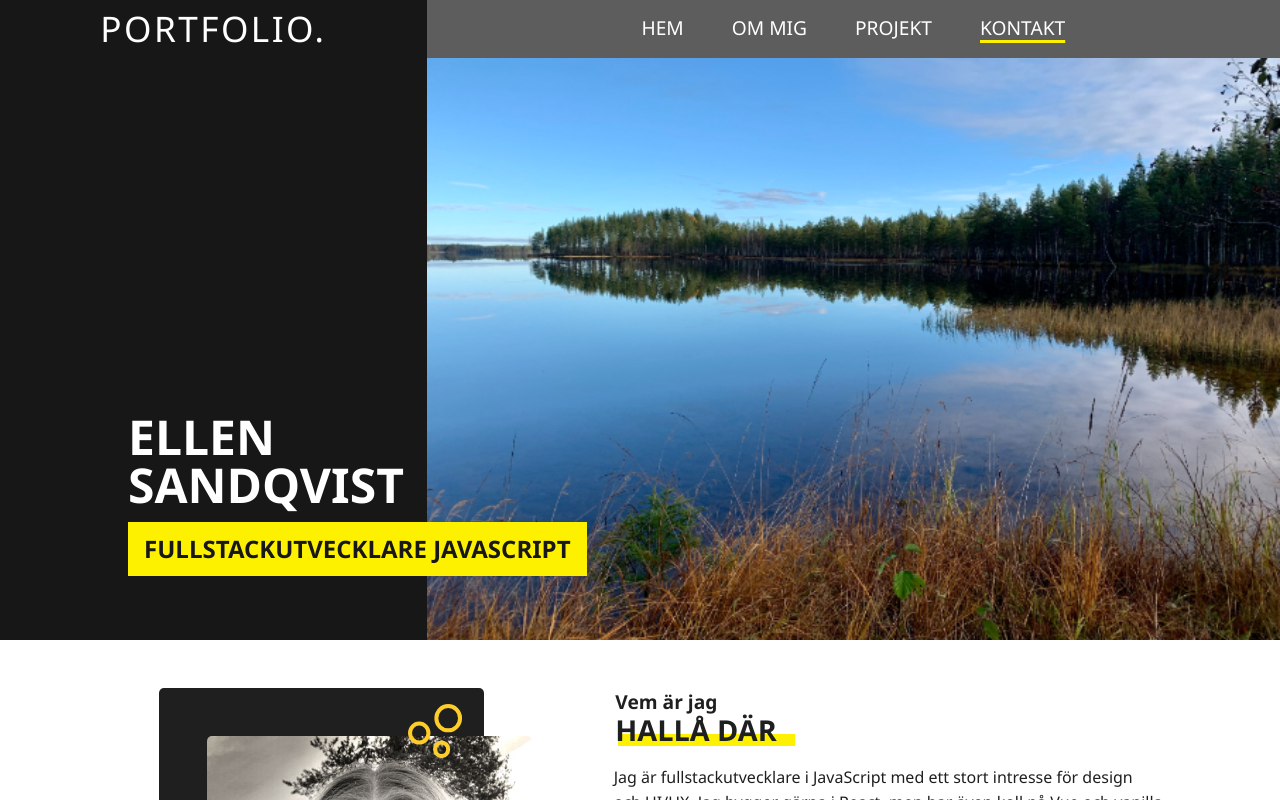
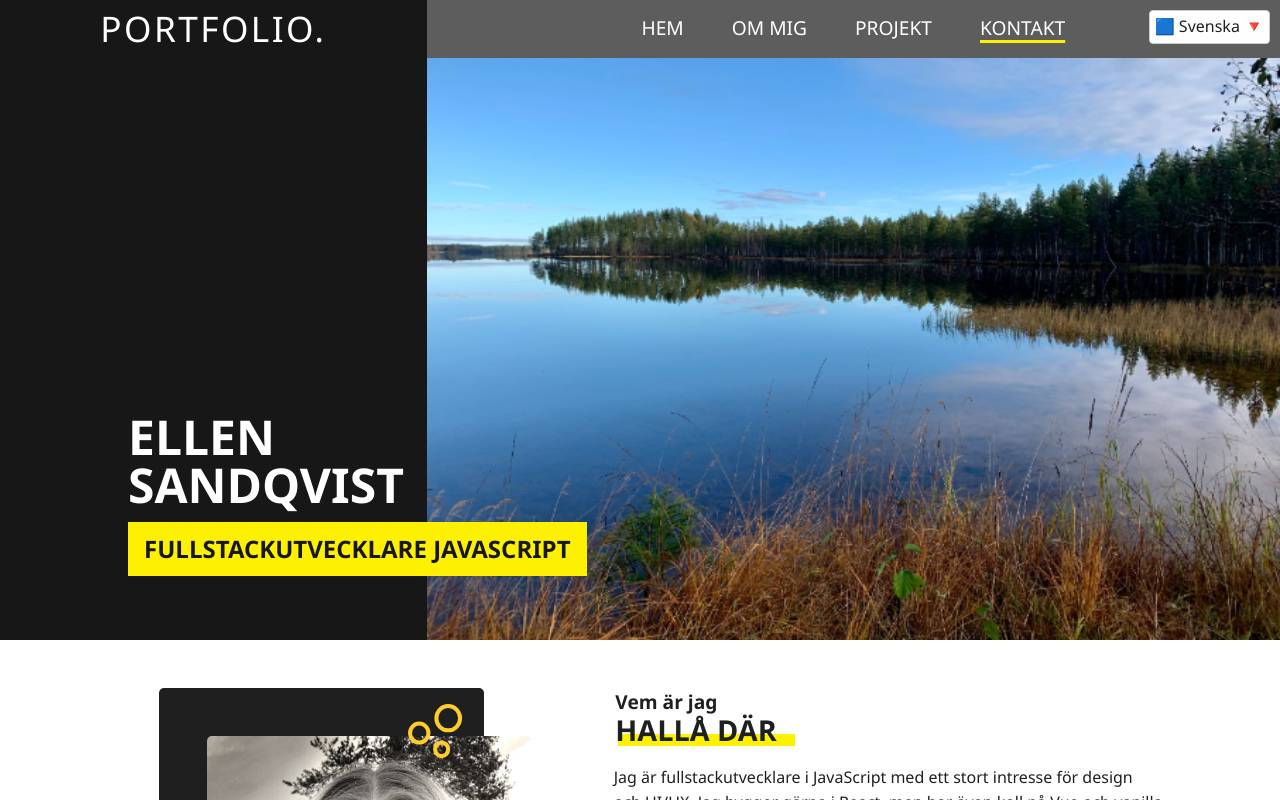
Before and after one commit to EllenSandqvist/Portfolio2025, a React (Vite) app: page / in a window 1280 px wide. Shown: the top 800 px of the page. Built offline with nearby package versions, Linux system fonts and the light colour scheme.

Commit message:
Added a menu for changing language

```diff
--- a/src/components/About/About.jsx
+++ b/src/components/About/About.jsx
@@ -14,11 +14,6 @@ const About = () => {
     showMore:
       "Som person är jag noggrann, har hög arbetsmoral och tror att olika perspektiv leder till bättre lösningar. När jag inte sitter vid datorn och försöker bli klok på kodningsvärldens logik och mysterier, spenderar jag mycket tid med min sambo och våra två söner. Får jag välja fritt, hänger jag i skogen med gott fika och en svampkorg eller diskuterar världsläget med vänner över en middag. Miljö- och samhällsfrågor engagerar mig, och på senare tid har jag även odlat ett trädgårdsintresse. Mat och dryck, hantverk, litteratur, träning och hälsa är annat jag gärna ägnar mig åt.",
   };
-  // const summary =
-  //   "Jag är fullstackutvecklare i JavaScript med ett stort intresse för design och UI/UX. Jag bygger gärna i React, men har även koll på Vue och vanilla JavaScript.";
-
-  // const showMoreText =
-  //   "Som person är jag noggrann, har hög arbetsmoral och tror att olika perspektiv leder till bättre lösningar. När jag inte sitter vid datorn och försöker bli klok på kodningsvärldens logik och mysterier, spenderar jag mycket tid med min sambo och våra två söner. Får jag välja fritt, hänger jag i skogen med gott fika och en svampkorg eller diskuterar världsläget med vänner över en middag. Miljö- och samhällsfrågor engagerar mig, och på senare tid har jag även odlat ett trädgårdsintresse. Mat och dryck, hantverk, litteratur, träning och hälsa är annat jag gärna ägnar mig åt.";
 
   return (
     <section className={styles.about} id="about">
--- a/src/components/Header/Header.jsx
+++ b/src/components/Header/Header.jsx
@@ -1,6 +1,7 @@
 import { useEffect, useRef, useState } from "react";
 import styles from "./Header.module.css";
 import backsjon from "../../assets/backsjon.png";
+import { LanguageSwitch } from "../LanguageSwitch/LanguageSwitch";
 
 const Header = () => {
   const [activeSection, setActiveSection] = useState("home");
@@ -121,6 +122,7 @@ const Header = () => {
             </li>
           </ul>
         </nav>
+        <LanguageSwitch />
       </div>
       <div className={styles.leftColumn}></div>
       <div className={styles.imgDiv}>
--- /dev/null
+++ b/src/components/LanguageSwitch/LanguageSwitch.jsx
@@ -0,0 +1,62 @@
+import styles from "./LanguageSwitch.module.css";
+import { useEffect, useRef, useState } from "react";
+
+export const LanguageSwitch = () => {
+  const [isActive, setIsActive] = useState(false);
+  const [chosenLanguage, setChosenLanguage] = useState("sv");
+  const ref = useRef(null);
+
+  useEffect(() => {
+    const handleClickOutside = (e) => {
+      if (ref.current && !ref.current.contains(e.target)) {
+        setIsActive(false);
+      }
+    };
+
+    document.addEventListener("click", handleClickOutside);
+
+    return () => {
+      document.removeEventListener("click", handleClickOutside);
+    };
+  }, []);
+
+  const languageOptions = {
+    sv: "🟦 Svenska 🔻",
+    en: "🟥 English 🔻",
+  };
+
+  const handleLanguageChoice = (language) => {
+    setChosenLanguage(language);
+    setIsActive(false);
+  };
+
+  return (
+    <div ref={ref} className={styles.customSelect}>
+      <div
+        className={styles.selected}
+        onClick={() => setIsActive(!isActive)}
+        role="button"
+        aria-expanded={isActive}
+        tabIndex={0}
+        onKeyDown={(e) => e.key === "Enter" && setIsActive(!isActive)}
+      >
+        {languageOptions[chosenLanguage].replace(
+          " 🔻",
+          isActive ? " 🔺" : " 🔻"
+        )}
+      </div>
+      <ul className={`${styles.options} ${isActive ? styles.active : ""}`}>
+        {Object.entries(languageOptions).map(([key, label]) => (
+          <li
+            tabIndex={0}
+            key={key}
+            onClick={() => handleLanguageChoice(key)}
+            onKeyDown={(e) => e.key === "Enter" && handleLanguageChoice(key)}
+          >
+            {label.replace(" 🔻", "")}
+          </li>
+        ))}
+      </ul>
+    </div>
+  );
+};
--- /dev/null
+++ b/src/components/LanguageSwitch/LanguageSwitch.module.css
@@ -0,0 +1,20 @@
+.customSelect {
+  background-color: #fefefe;
+  color: #1e201f;
+  padding: 3px 5px;
+  border: 1px solid #ccc;
+  border-radius: 4px;
+  width: fit-content;
+  font-size: 1rem;
+  position: absolute;
+  right: 10px;
+  top: 10px;
+}
+
+.options {
+  display: none;
+}
+
+.options.active {
+  display: block;
+}
```
